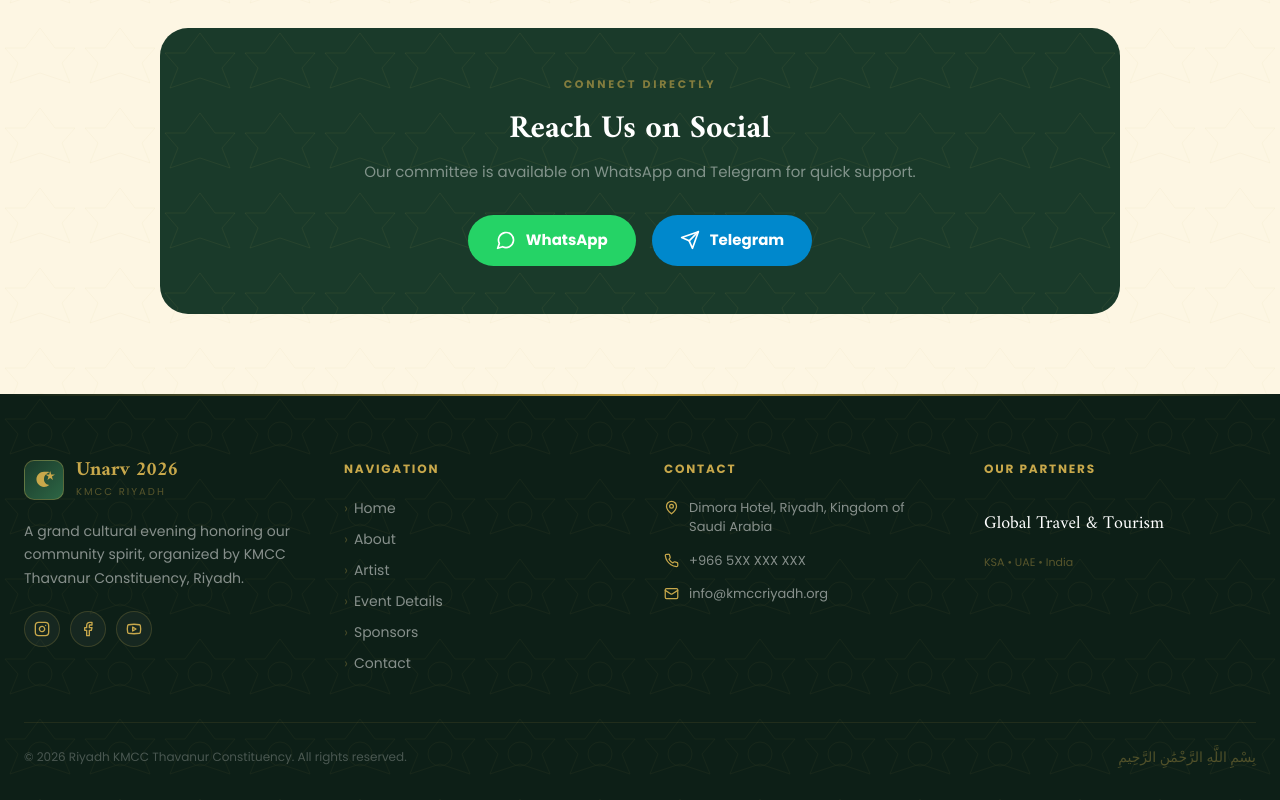
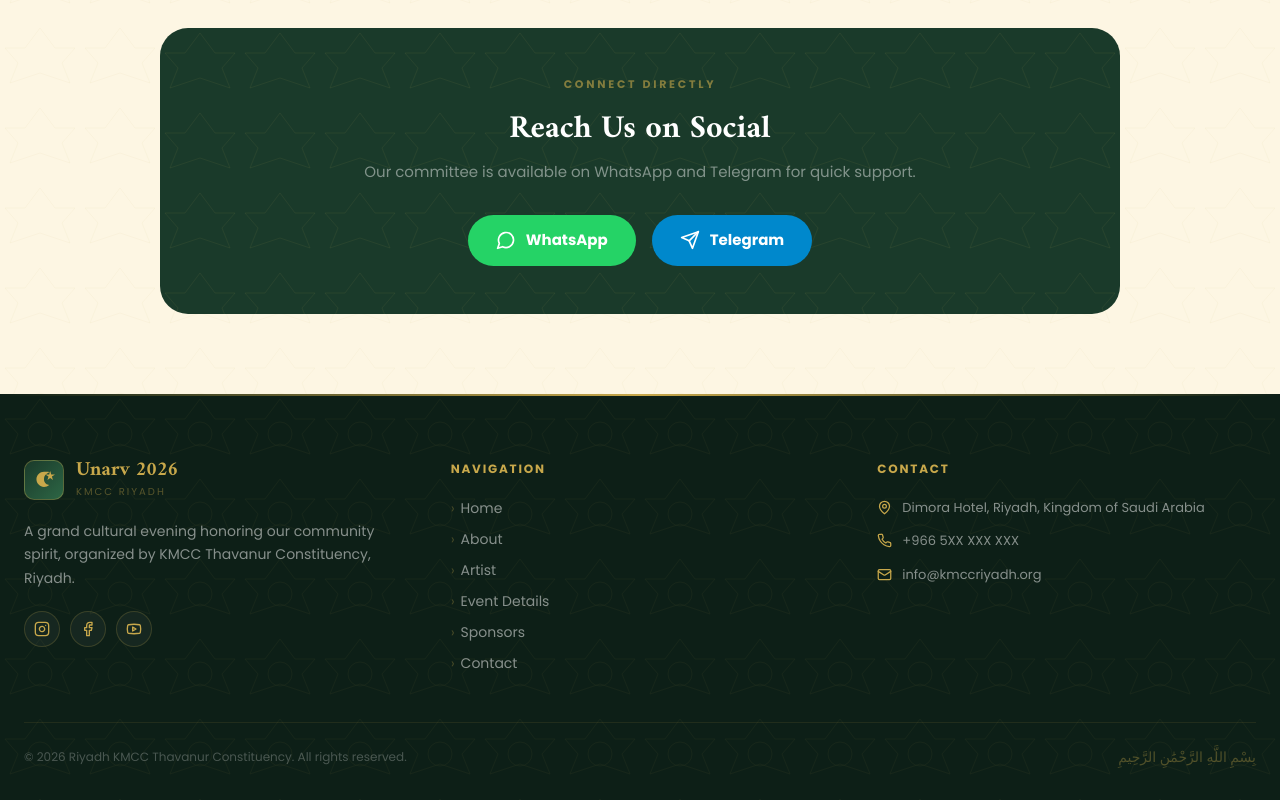
Before and after one commit to sahadsaleel/Unarv2026, a React (Vite) app: page /contact in a window 1280 px wide. Shown: the part 946-1746 px from the top of the page. Built offline with nearby package versions, Linux system fonts and the light colour scheme.

Commit message:
update the footer

```diff
--- a/src/components/Footer.jsx
+++ b/src/components/Footer.jsx
@@ -95,15 +95,6 @@ const Footer = () => {
                             </li>
                         </ul>
                     </div>
-
-                    {/* Sponsor */}
-                    <div>
-                        <h4 style={{ color: GOLD, fontWeight: 700, fontSize: '12px', letterSpacing: '0.15em', textTransform: 'uppercase', marginBottom: '20px' }}>Our Partners</h4>
-                        <div style={{ padding: '12px 0' }}>
-                            <h5 style={{ color: 'white', fontFamily: "'Amiri', serif", fontSize: '18px', margin: 0 }}>Global Travel & Tourism</h5>
-                        </div>
-                        <p style={{ color: 'rgba(200,168,75,0.4)', fontSize: '11px', marginTop: '5px' }}>KSA • UAE • India</p>
-                    </div>
                 </div>
 
                 {/* Bottom */}
```
